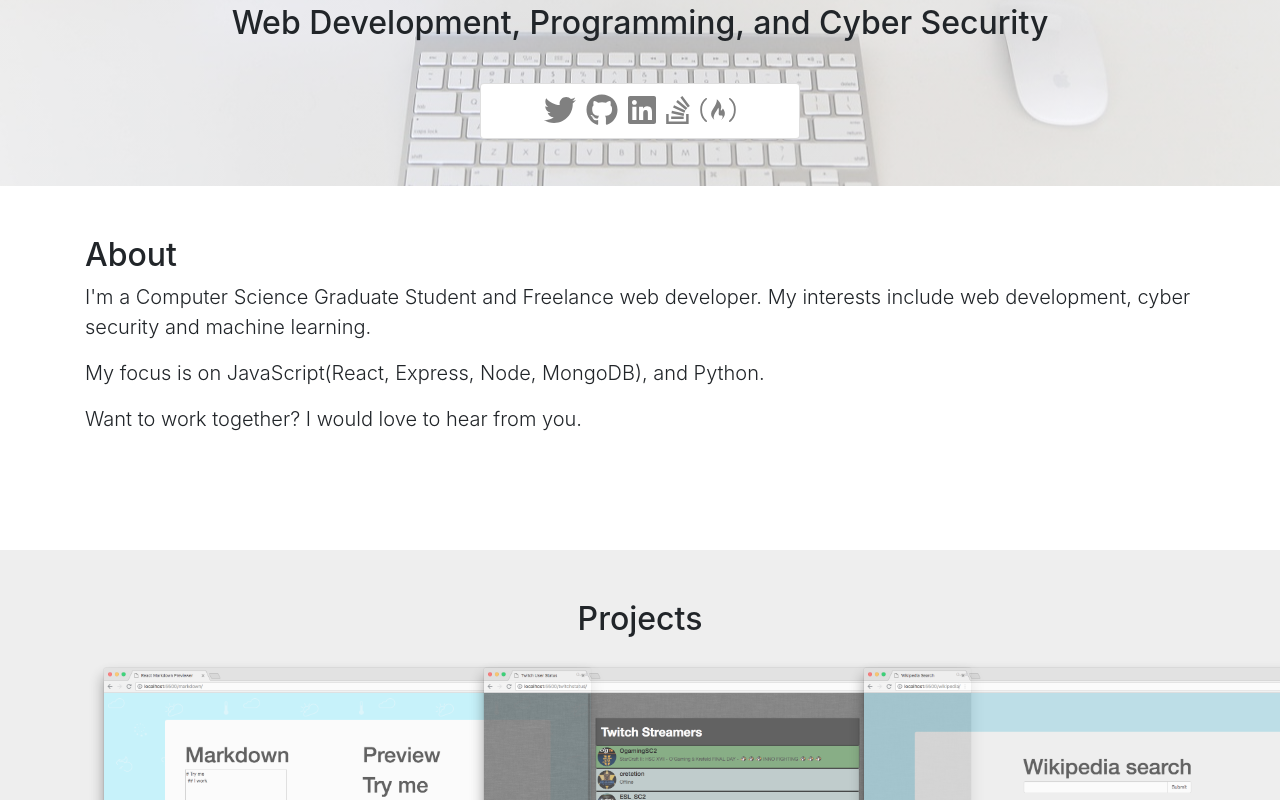
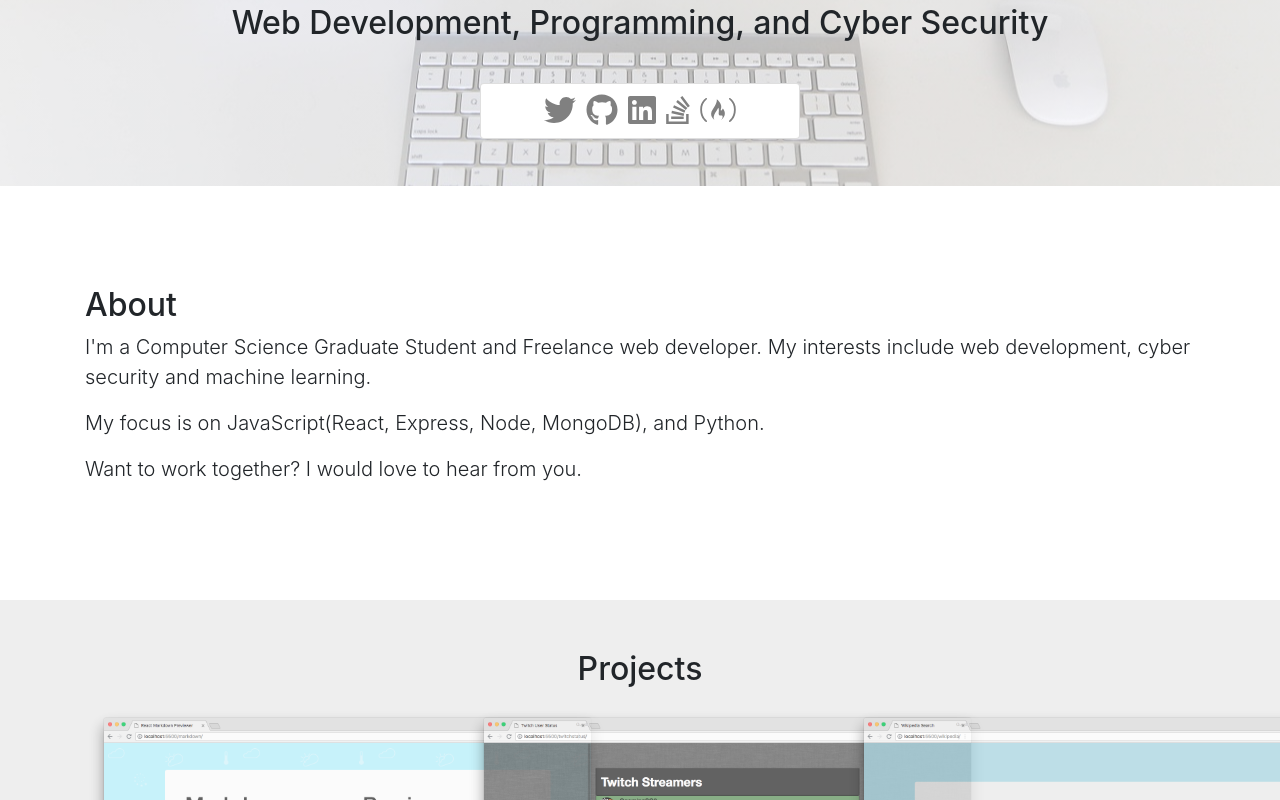
Before and after one commit to JohnIrle/Portfolio, a React (Create React App) app: page / in a window 1280 px wide. Shown: the part 422-1222 px from the top of the page. Built offline with nearby package versions, Linux system fonts and the light colour scheme.

Commit message:
Add padding top and use Container from react-bootstrap

```diff
--- a/src/App.css
+++ b/src/App.css
@@ -26,7 +26,7 @@ body {
 }
 
 #about {
-  padding-top: 50px;
+  padding-top: 100px;
   padding-bottom: 100px;
 }
 
--- a/src/components/About.js
+++ b/src/components/About.js
@@ -1,9 +1,10 @@
 import React from 'react';
+import { Container } from 'react-bootstrap';
 
 function About(props) {
   return (
     <section id="about">
-      <div className="container">
+      <Container>
         <h2>About</h2>
         <p class="lead">
           I'm a Computer Science Graduate Student and Freelance web developer.
@@ -17,7 +18,7 @@ function About(props) {
 
         <p class="lead">Want to work together? I would love to hear from you.
         </p>
-      </div>
+      </Container>
     </section>
   );
 }
```
